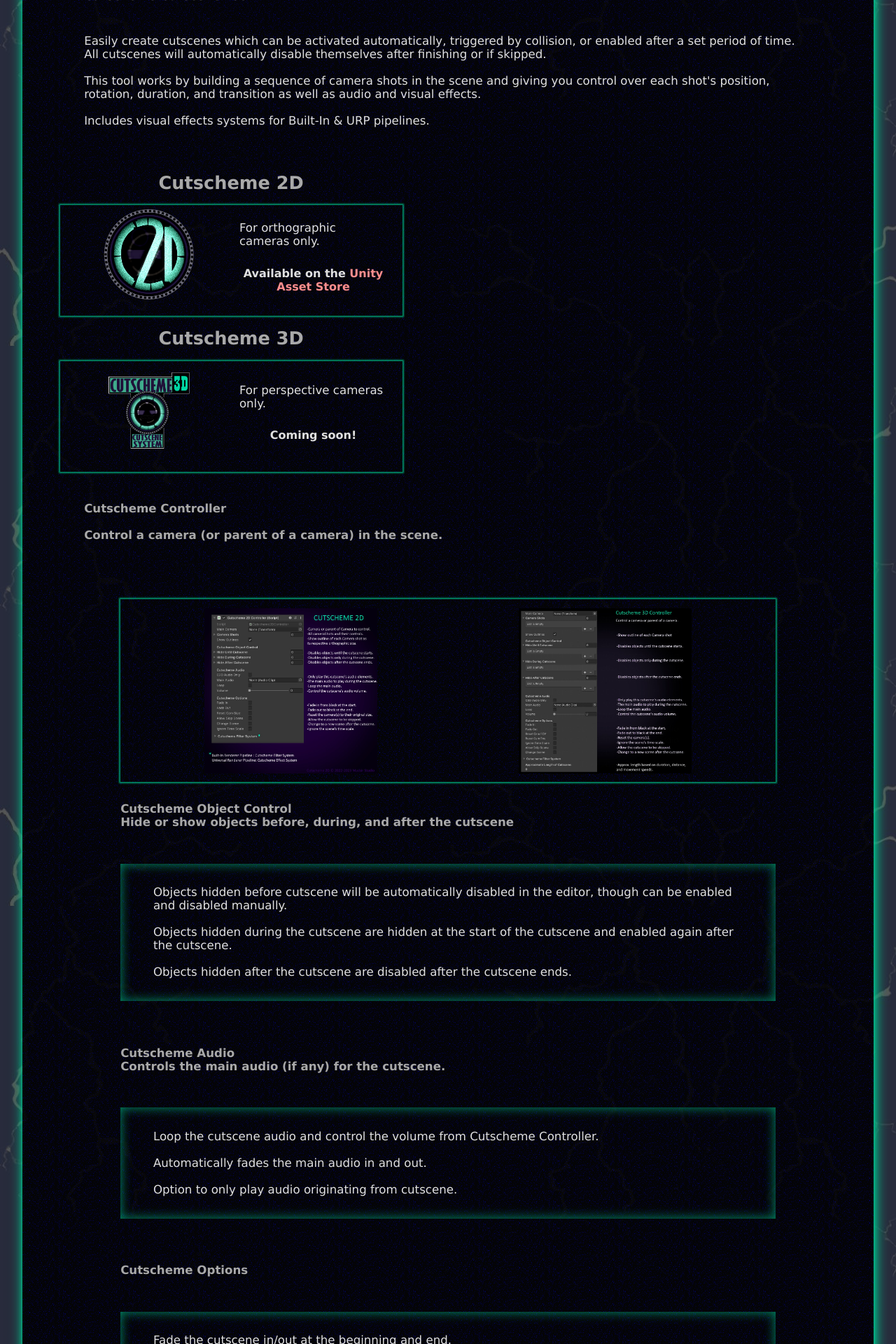
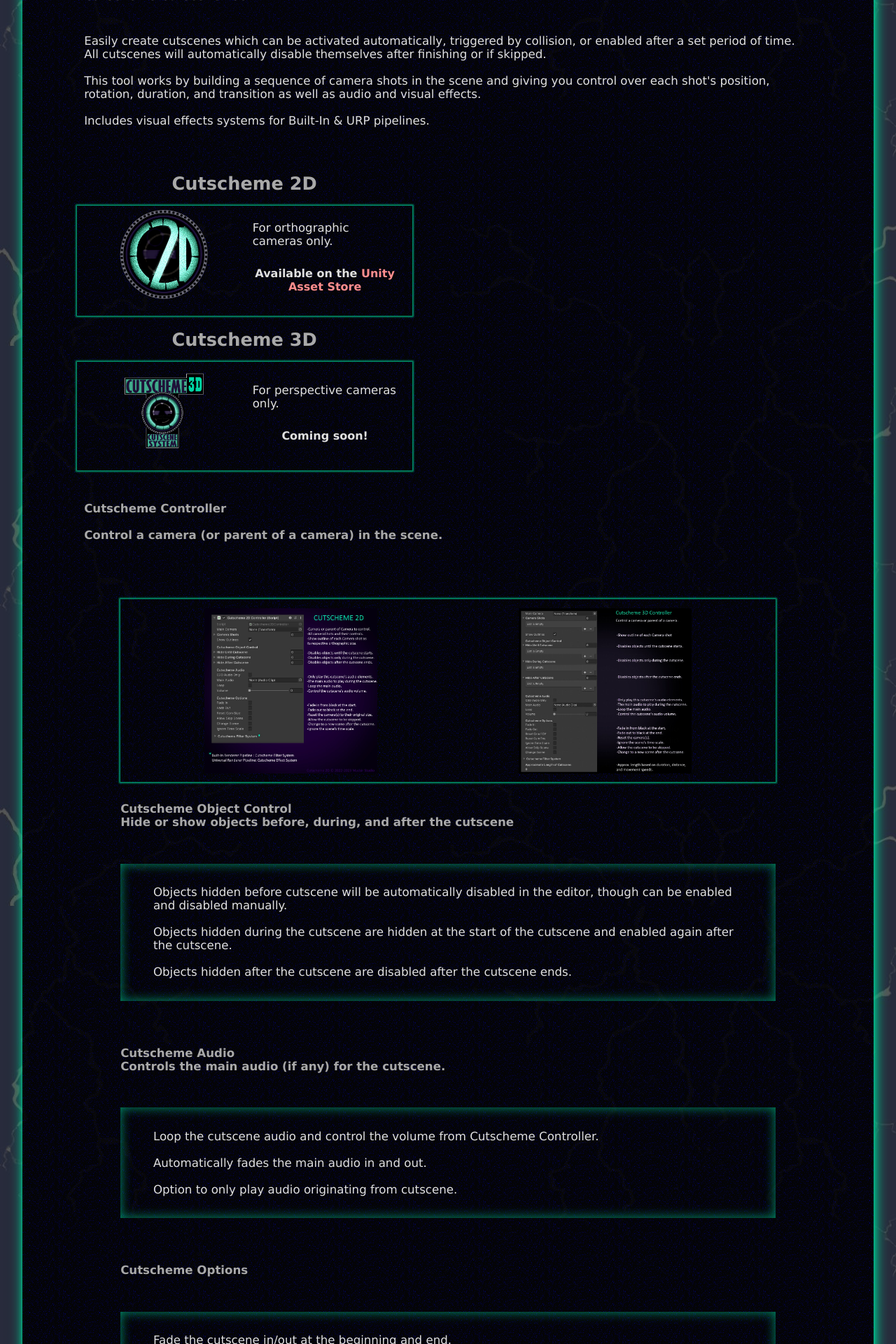
Before and after one commit to Madsir/madsirstudio.github.io, a Jekyll site: the page built from cutscheme/index.html, in a window 1280 px wide. Shown: the part 306-2226 px from the top of the page at 70% size. Built offline with Jekyll 4.4.1, drawn with Linux system fonts in a browser that asks for light colours.

Commit message:
Update index.html

```diff
--- a/cutscheme/index.html
+++ b/cutscheme/index.html
@@ -19,8 +19,8 @@
   background-image: url("/Assets/tough.png")
 }
 .centerdiv {
-	margin-left:1%;
-	margin-right:1%;
+	margin-left:2%;
+	margin-right:2%;
 }
 .centerdiv::after {
   content: "";
@@ -28,8 +28,11 @@
   display: table;
 }
   .col{
+  margin-left: 1%;
+  float: center;
   width: 48%;
-  float: center;
+  padding: 1px;
+  max-height: 90%;
 }
 
 .split {
```
